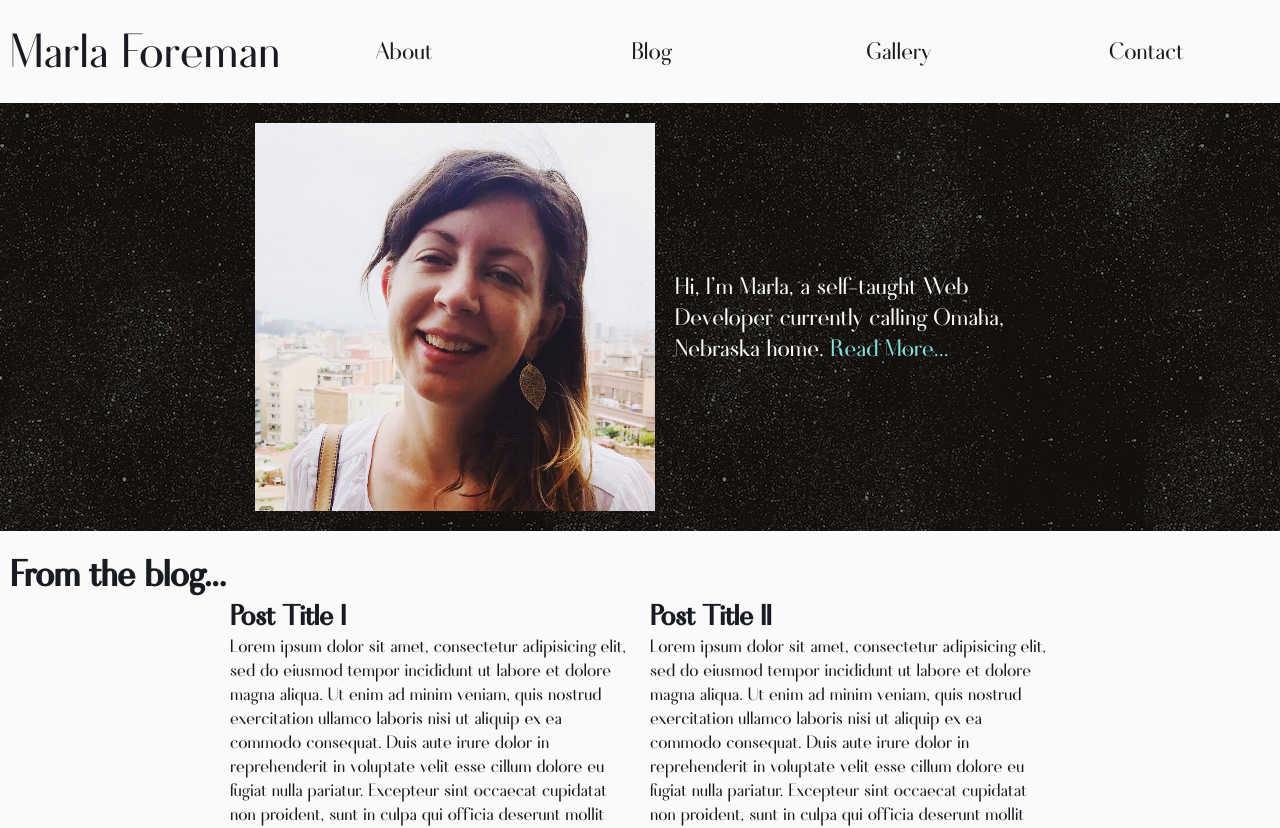
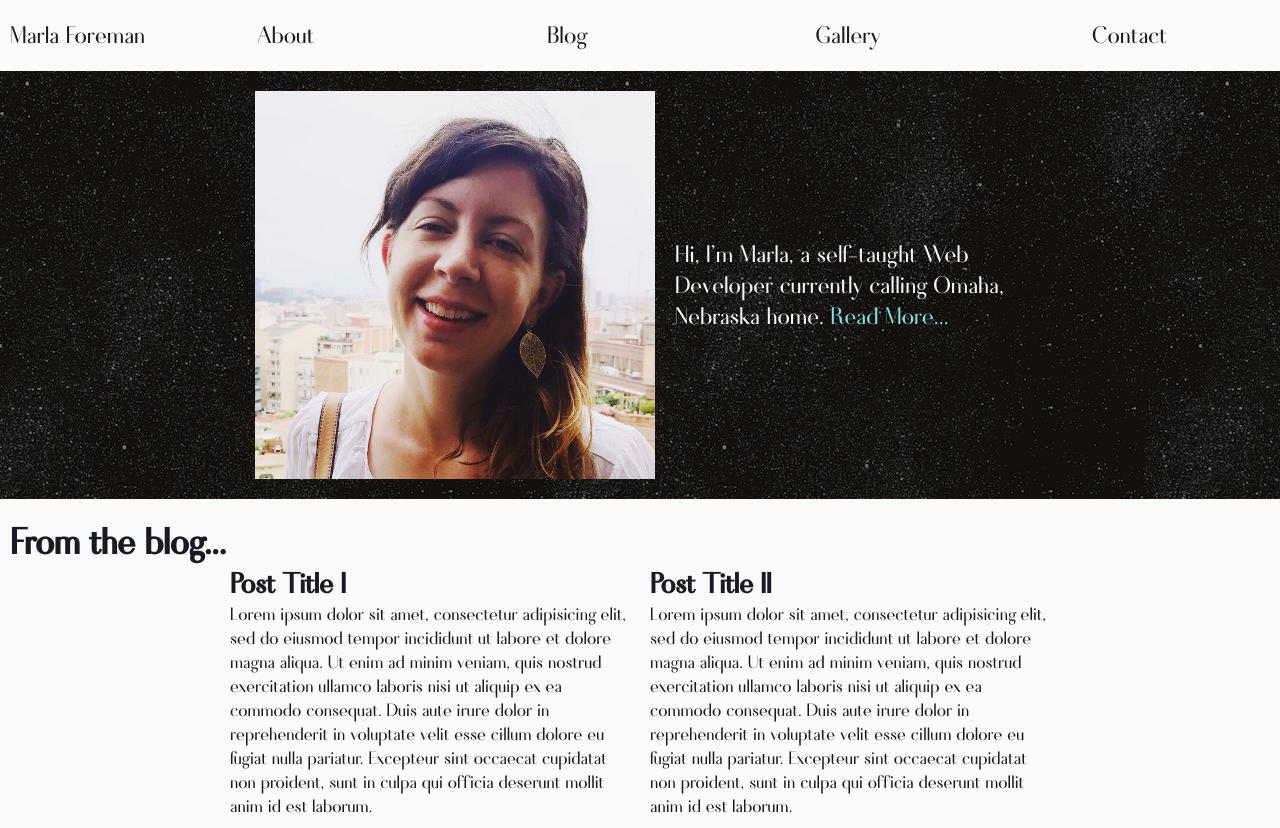
Before and after one commit to marla294/website, a React (Create React App) app: page / in a window 1280 px wide. Shown: the top 828 px of the page. Built offline with nearby package versions, Linux system fonts and the light colour scheme.

Commit message:
Setting up routing in top nav
- Next step is to put top nav into its own component

```diff
--- a/src/components/AboutComponent.js
+++ b/src/components/AboutComponent.js
@@ -5,10 +5,14 @@ class AboutComponent extends React.Component {
 		return (
 			<div className="wrapper">
 				<nav className="top">
-					<p className="sitename">Marla Foreman</p>
+					<a href="" onClick={this.goToHome} className="sitename">
+						Marla Foreman
+					</a>
 					<ul className="menu-top">
 						<li>
-							<a href="">About</a>
+							<a href="" onClick={this.goToAbout}>
+								About
+							</a>
 						</li>
 						<li>
 							<a href="">Blog</a>
@@ -97,6 +101,15 @@ class AboutComponent extends React.Component {
 			</div>
 		);
 	}
+
+	goToAbout = event => {
+		event.preventDefault();
+		this.props.history.push("/About");
+	};
+	goToHome = event => {
+		event.preventDefault();
+		this.props.history.push("/");
+	};
 }
 
 export default AboutComponent;
--- a/src/components/HomeComponent.js
+++ b/src/components/HomeComponent.js
@@ -5,10 +5,14 @@ class HomeComponent extends React.Component {
 		return (
 			<div className="wrapper">
 				<nav className="top">
-					<p className="sitename">Marla Foreman</p>
+					<a href="" onClick={this.goToHome} className="sitename">
+						Marla Foreman
+					</a>
 					<ul className="menu-top">
 						<li>
-							<a href="">About</a>
+							<a href="" onClick={this.goToAbout}>
+								About
+							</a>
 						</li>
 						<li>
 							<a href="">Blog</a>
@@ -78,6 +82,15 @@ class HomeComponent extends React.Component {
 			</div>
 		);
 	}
+
+	goToAbout = event => {
+		event.preventDefault();
+		this.props.history.push("/About");
+	};
+	goToHome = event => {
+		event.preventDefault();
+		this.props.history.push("/");
+	};
 }
 
 export default HomeComponent;
```
